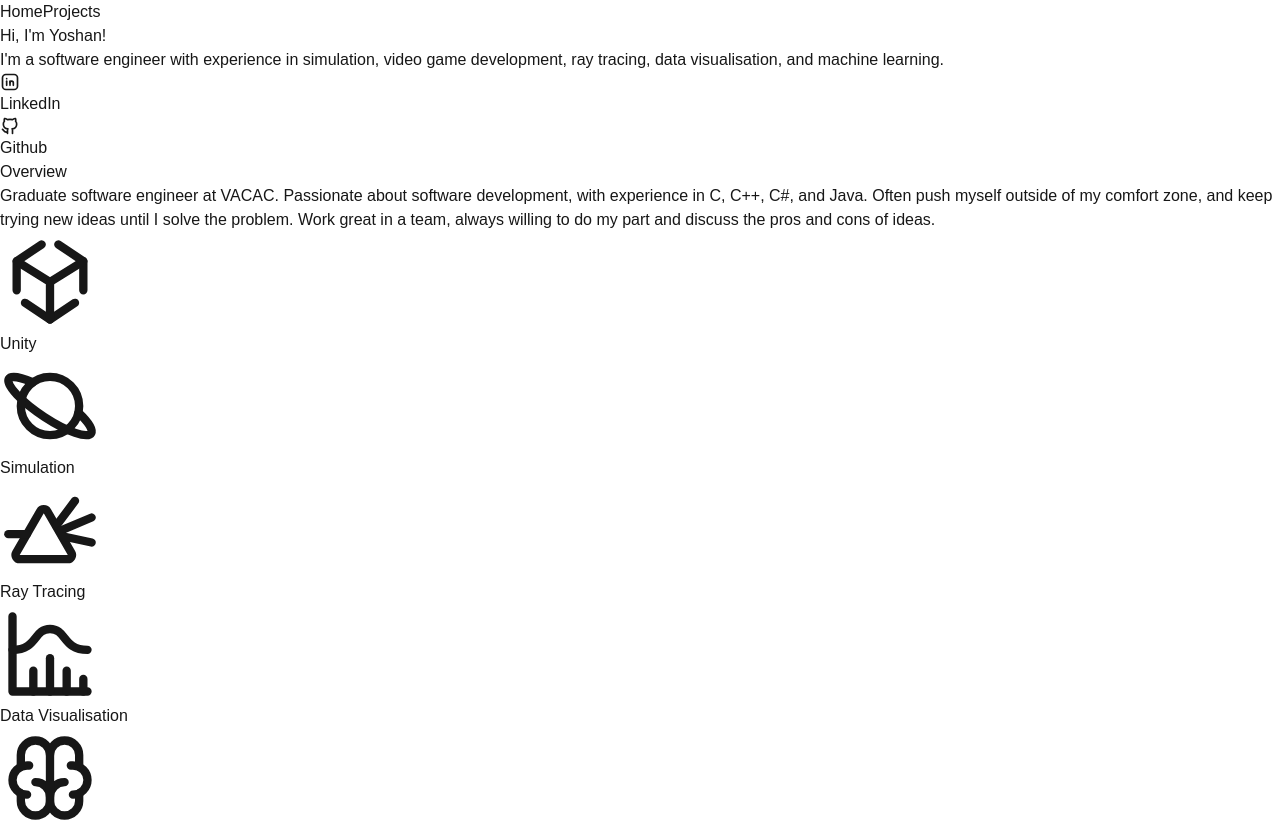
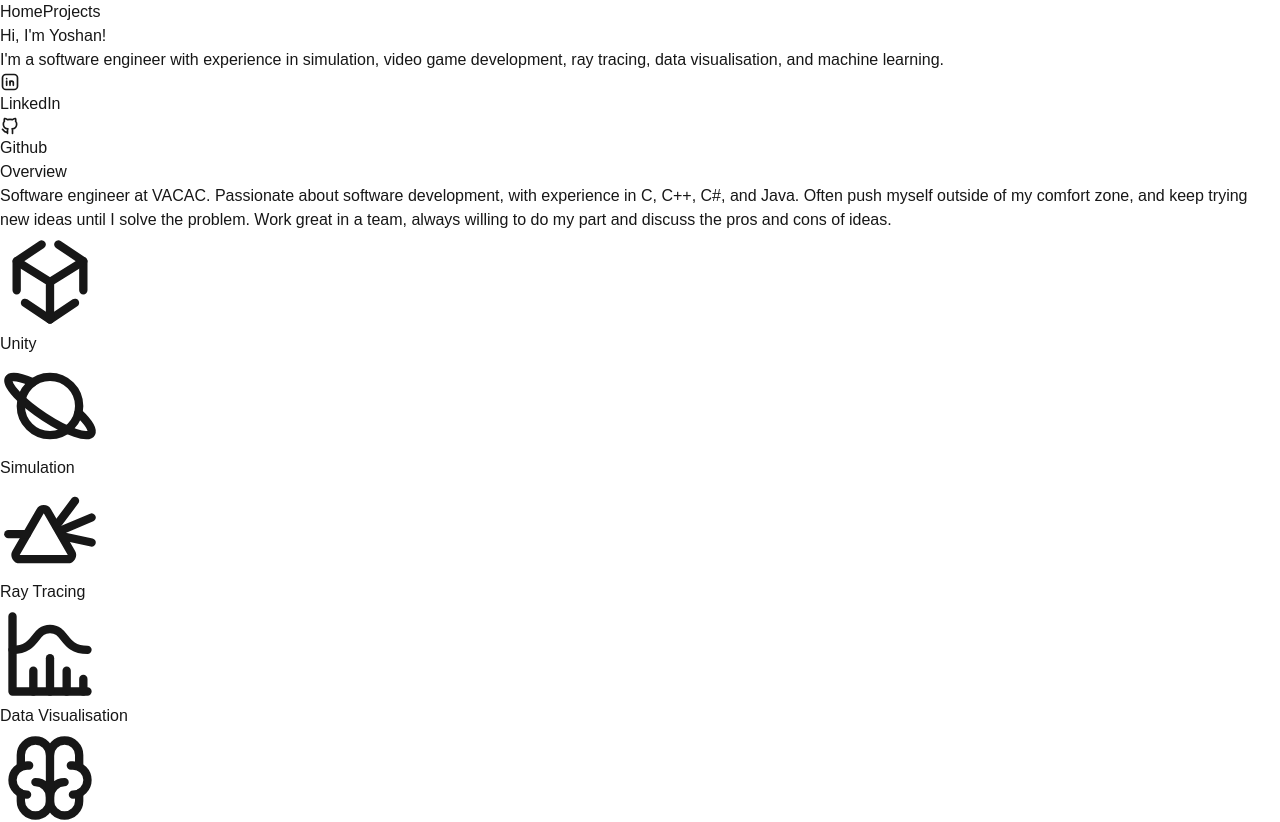
Before and after one commit to ymumberson/Tailwind-Portfolio, a Next.js app: page / in a window 1280 px wide. Shown: the top 822 px of the page. Built offline with nearby package versions, Linux system fonts and the light colour scheme.

Commit message:
Fixed styling on project cards to be consistent width.

```diff
--- a/src/app/components/Card.tsx
+++ b/src/app/components/Card.tsx
@@ -9,10 +9,9 @@ interface CardProps {
     hrefText: string;
 }
 
-// https://flowbite.com/docs/components/card/
 const Card: React.FC<CardProps> = ({ title, description, href, hrefText }) => {
     return (
-        <div className="max-w-sm md:max-w-xl lg:max-w-3xl p-6 border border-gray-200 rounded-lg shadow-sm dark:bg-gray-800 dark:border-gray-700">
+        <div className="w-full max-w-sm md:max-w-xl lg:max-w-3xl p-6 border border-gray-200 rounded-lg shadow-sm dark:bg-gray-800 dark:border-gray-700">
             <h2 className="mb-2 text-2xl font-bold tracking-tight text-gray-900 dark:text-white">{title}</h2>
             <p className="mb-3 font-normal text-gray-500 dark:text-gray-400">{description}</p>
             <Link href={href} className="inline-flex font-medium items-center text-blue-600 hover:underline">
--- a/src/app/sections/HeroSection.tsx
+++ b/src/app/sections/HeroSection.tsx
@@ -1,8 +1,6 @@
 import React from "react";
-import Card from "./../components/Card";
 import { IconBrandGithub, IconBrandLinkedin } from "@tabler/icons-react";
 
-//https://flowbite.com/blocks/marketing/hero/
 const HeroSection = () => {
     return (
     <section className="">
--- a/src/app/sections/Overview.tsx
+++ b/src/app/sections/Overview.tsx
@@ -20,7 +20,7 @@ const Overview = () => {
         <section className="py-10">
             <h1 className=" sm:px-16 xl:px-48 mb-4 text-4xl font-extrabold tracking-light leading-none text-gray-900 md:text-5xl lg:text-6xl dark:text-white">Overview</h1>
             <p className="mb-8 text-lg font-normal text-gray-500 lg:text-xl sm:px-16 xl:px-48 dark:text-gray-400">
-            Graduate software engineer at VACAC. Passionate about software development, with experience in C, C++, C#, and Java. Often push myself outside of my comfort zone, and keep trying new ideas until I solve the problem. Work great in a team, always willing to do my part and discuss the pros and cons of ideas.
+            Software engineer at VACAC. Passionate about software development, with experience in C, C++, C#, and Java. Often push myself outside of my comfort zone, and keep trying new ideas until I solve the problem. Work great in a team, always willing to do my part and discuss the pros and cons of ideas.
             </p>
             <div className="sm:px-16 xl:px-48 grid grid-cols-2 md:grid-cols-3 gap-4">
                 <TechCard techName="Unity" techIcon={IconBrandUnity}/>
```
